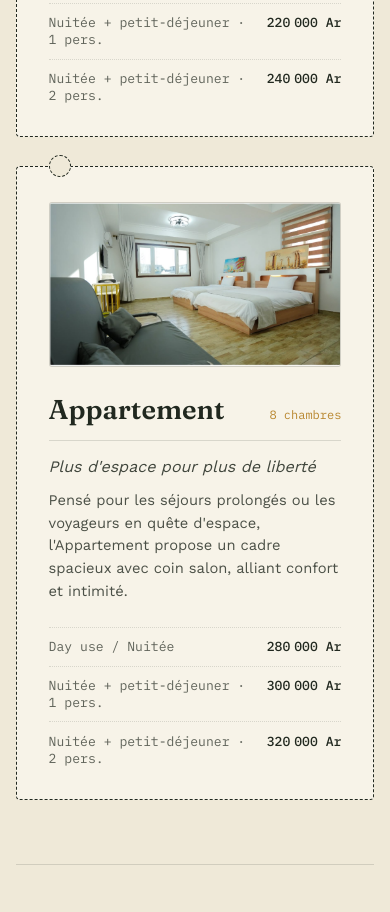
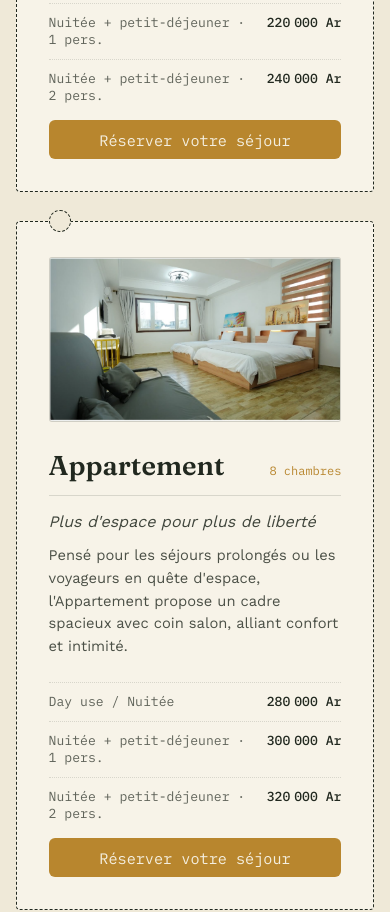
Before and after one commit to Mihajaand/Koreana, a React (Vite) app: page /hotels in a window 390 px wide. Shown: the part 940-1852 px from the top of the page. Built offline with nearby package versions, Linux system fonts and the light colour scheme.

Commit message:
Navigation

```diff
--- a/src/components/RoomTag.css
+++ b/src/components/RoomTag.css
@@ -106,6 +106,35 @@
   white-space: nowrap;
 }
 
+.room-tag-actions {
+  margin-top: 1rem;
+}
+
+.room-tag-cta {
+  background: var(--gold);
+  color: var(--panel-ink);
+  border: none;
+  padding: 0.6rem 1rem;
+  font-family: var(--font-mono);
+  font-size: 0.95rem;
+  border-radius: 6px;
+  cursor: pointer;
+  transition: opacity 0.15s ease, transform 0.08s ease;
+}
+
+.room-tag-cta:hover {
+  opacity: 0.95;
+  transform: translateY(-1px);
+}
+
+@media (max-width: 720px) {
+  .room-tag-cta {
+    width: 100%;
+    display: inline-flex;
+    justify-content: center;
+  }
+}
+
 /* Empile l'image au-dessus du contenu sur mobile */
 @media (max-width: 720px) {
   .room-tag {
--- a/src/components/RoomTag.jsx
+++ b/src/components/RoomTag.jsx
@@ -1,9 +1,11 @@
 import { formatAr } from "../data/hotelData";
 import { useLanguage } from "../context/LanguageContext";
+import { useNavigate } from "react-router-dom";
 import "./RoomTag.css";
 
 export default function RoomTag({ room }) {
   const { t } = useLanguage();
+  const navigate = useNavigate();
 
   const roomTitle = room.id === "standard" ? t.roomCategoryStandard : t.roomCategoryApartment;
   const roomTagline = room.id === "standard" ? t.roomTaglineStandard : t.roomTaglineApartment;
@@ -42,6 +44,21 @@ export default function RoomTag({ room }) {
             <dd>{formatAr(room.pricing.nightWithBreakfast2p)}</dd>
           </div>
         </dl>
+          <div className="room-tag-actions">
+            <button
+              type="button"
+              className="room-tag-cta"
+              aria-label={t.bookButton}
+              data-room={room.id}
+              onClick={() =>
+                navigate("/contact", {
+                  state: { roomId: room.id, roomTitle: roomTitle },
+                })
+              }
+            >
+              {t.bookButton}
+            </button>
+          </div>
       </div>
     </article>
   );
--- a/src/i18n/translations.js
+++ b/src/i18n/translations.js
@@ -15,6 +15,8 @@ export const translations = {
     roomSectionTitle: "Des chambres pour chaque étape du voyage",
     roomSectionLead: "2 catégories, 17 chambres au total — du Day Use à la nuitée avec petit-déjeuner.",
     roomsButton: "Toutes les chambres",
+    bookButton: "Réserver votre séjour",
+    bookContactMessageTemplate: "Bonjour, je souhaite réserver la chambre {room}.",
     roomCategoryStandard: "Standard",
     roomCategoryApartment: "Appartement",
     roomTaglineStandard: "L'essentiel, confortable et bien pensé",
@@ -112,6 +114,8 @@ export const translations = {
     roomSectionTitle: "Rooms for every stage of the journey",
     roomSectionLead: "2 categories, 17 rooms in total — from day use to overnight stays with breakfast.",
     roomsButton: "All rooms",
+    bookButton: "Book your stay",
+    bookContactMessageTemplate: "Hello, I'd like to book the {room} room.",
     roomCategoryStandard: "Standard",
     roomCategoryApartment: "Apartment",
     roomTaglineStandard: "The essentials, comfortable and well thought out",
@@ -209,6 +213,8 @@ export const translations = {
     roomSectionTitle: "여행의 각 단계에 맞는 객실",
     roomSectionLead: "2개 카테고리, 총 17개 객실 — 일일 이용부터 조식 포함 숙박까지.",
     roomsButton: "모든 객실",
+    bookButton: "숙박 예약하기",
+    bookContactMessageTemplate: "안녕하세요, {room} 객실을 예약하고 싶습니다.",
     roomCategoryStandard: "스탠다드",
     roomCategoryApartment: "아파트",
     roomTaglineStandard: "필수 요소만 담아 편안하고 세심하게 설계된 공간",
--- a/src/pages/Contact.jsx
+++ b/src/pages/Contact.jsx
@@ -1,4 +1,5 @@
 import { useRef } from "react";
+import { useLocation } from "react-router-dom";
 import emailjs from "@emailjs/browser";
 import { hotel } from "../data/hotelData";
 import { useLanguage } from "../context/LanguageContext";
@@ -7,6 +8,11 @@ import "./Contact.css";
 export default function Contact() {
   const form = useRef();
   const { t } = useLanguage();
+  const location = useLocation();
+  const prefillRoomTitle = location?.state?.roomTitle || "";
+  const prefillMessage = prefillRoomTitle
+    ? t.bookContactMessageTemplate.replace("{room}", prefillRoomTitle)
+    : "";
 
   const sendEmail = (e) => {
     e.preventDefault();
@@ -73,7 +79,14 @@ export default function Contact() {
 
           <div className="form-group">
             <label htmlFor="message">{t.contactMessage}</label>
-            <textarea id="message" name="message" rows="6" placeholder={t.contactMessagePlaceholder} required />
+            <textarea
+              id="message"
+              name="message"
+              rows="6"
+              placeholder={t.contactMessagePlaceholder}
+              defaultValue={prefillMessage}
+              required
+            />
           </div>
 
           <button type="submit" className="btn">
```
